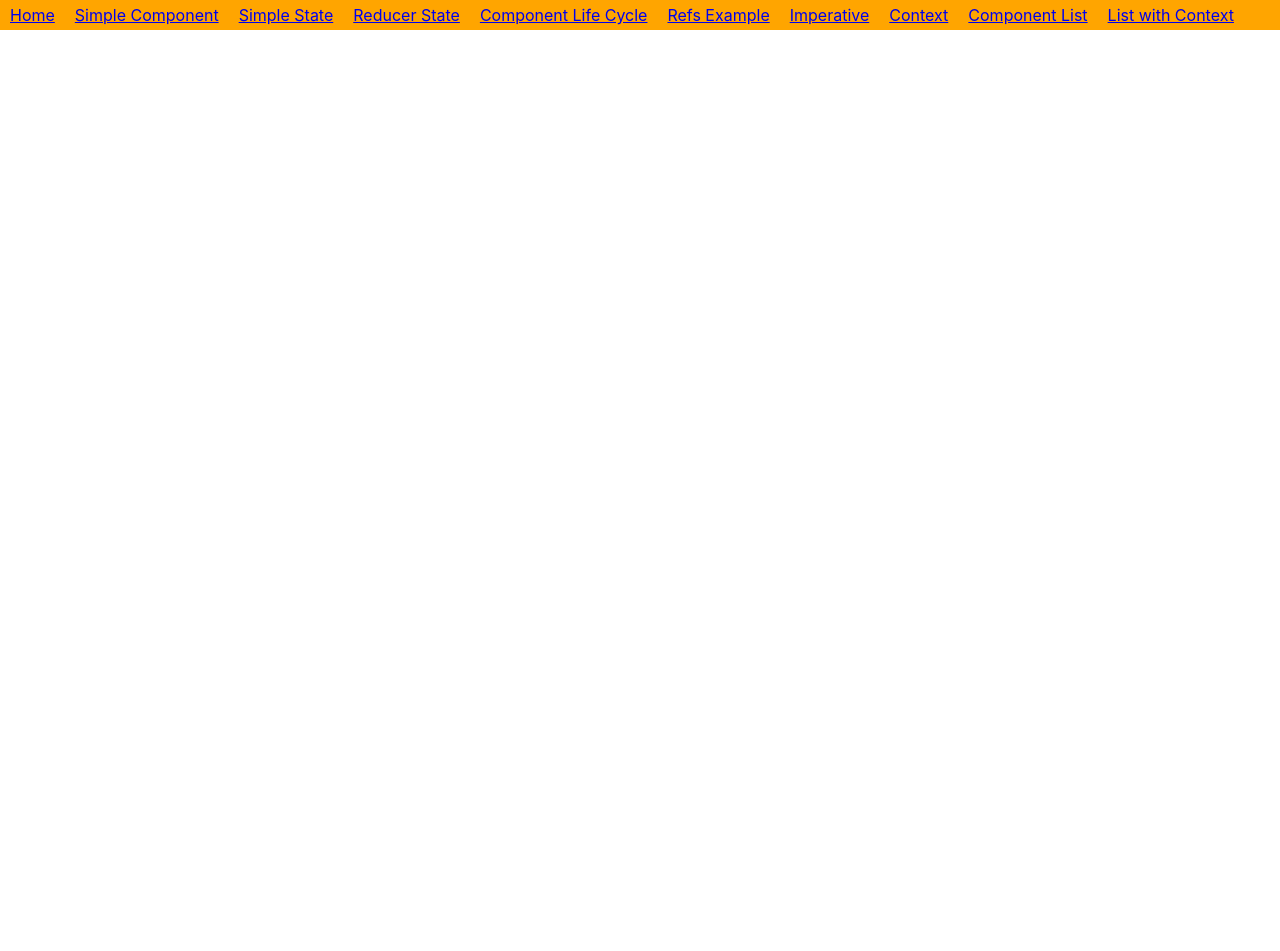
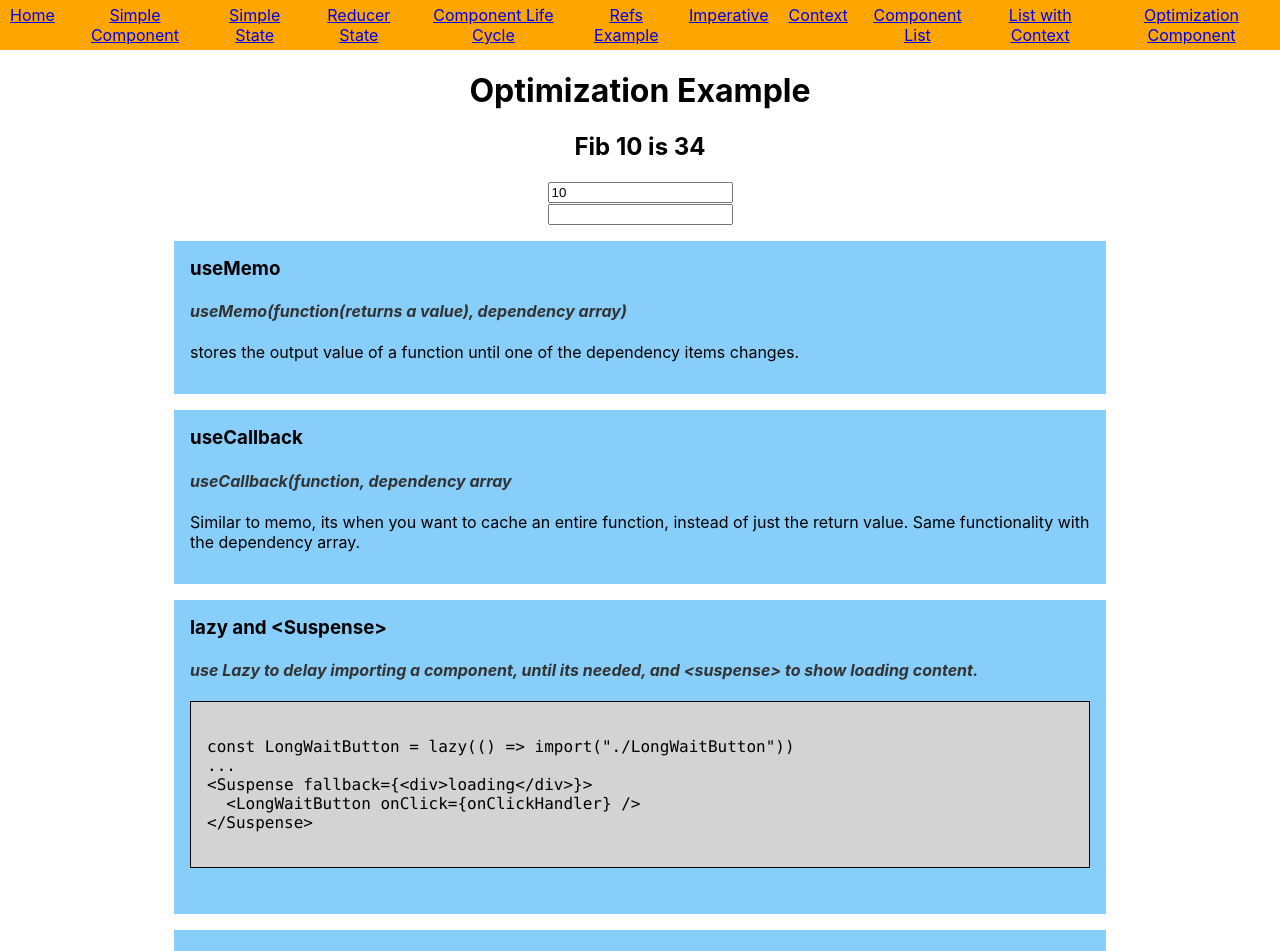
Before and after one commit to krismeister/react-practice-1, a React (Create React App) app: page /11-Optimization in a window 1280 px wide. Shown: the top 951 px of the page. Before the commit the page ends 800 px from the top, so only its background shows below. Built offline with nearby package versions, Linux system fonts and the light colour scheme; the HTML template or start-up script is replaced by a standard one.

Commit message:
Performance practice

```diff
--- /dev/null
+++ b/src/components/CodingNote/CodingNote.tsx
@@ -0,0 +1,18 @@
+import "./CodingNotes.css";
+import { FunctionComponent, ReactNode } from "react";
+
+const CodingNotes: FunctionComponent<{
+  children: ReactNode;
+  title: string;
+  summary: string;
+}> = ({ title, children, summary }) => {
+  return (
+    <section className="coding-notes">
+      <h3>{title}</h3>
+      <h4>{summary}</h4>
+      <div>{children}</div>
+    </section>
+  );
+};
+
+export default CodingNotes;
--- /dev/null
+++ b/src/components/CodingNote/CodingNotes.css
@@ -0,0 +1,19 @@
+.coding-notes {
+    background: lightskyblue;
+    border-color: darkblue;
+    max-width: 900px;
+    text-align: left;
+    margin: 16px auto;
+    padding:16px;
+}
+
+.coding-notes h3:first-child{
+    margin-top: 0;
+}
+
+
+.coding-notes h4{
+    color: #333;
+    /* font-weight:500; */
+    font-style: italic;
+}
--- a/src/index.css
+++ b/src/index.css
@@ -14,10 +14,10 @@ code {
   background: lightgray;
   border: 1px solid black;
   padding: 15px 0;
-  width: 50%;
   margin: 5px auto 30px;
   text-align: left;
   white-space: pre;
+  padding: 16px;
 }
 
 dl {
--- /dev/null
+++ b/src/pages/11-Optimization/LongWaitButton.tsx
@@ -0,0 +1,15 @@
+import { memo } from "react";
+
+const LongWaitButton = memo<{ onClick: () => void }>((props) => {
+  console.log("inside of longWait");
+
+  const x = new Date().getTime();
+  while (new Date().getTime() - x < 1000) {}
+  return (
+    <button {...props} style={{ color: "red" }}>
+      Log Value
+    </button>
+  );
+});
+
+export default LongWaitButton;
--- /dev/null
+++ b/src/pages/11-Optimization/OptimizationComponent.tsx
@@ -0,0 +1,102 @@
+import { useMemo, useState, lazy, Suspense } from "react";
+import CodingNotes from "../../components/CodingNote/CodingNote";
+const LongWaitButton = lazy(() => import("./LongWaitButton"));
+
+const Example = () => {
+  const [num, setNum] = useState(10);
+  const [logValue, setLogValue] = useState("");
+
+  const fibValue = useMemo(() => {
+    console.log("FibValue being recalcualted");
+    return fib(num);
+  }, [num]);
+
+  const onClickHandler = useMemo(() => {
+    return () => {
+      console.log(logValue);
+    };
+  }, [logValue]);
+
+  return (
+    <>
+      <h1>Optimization Example</h1>
+      <h2>
+        Fib {num} is {fibValue}
+      </h2>
+      <input
+        type="number"
+        value={num}
+        onChange={(event) => setNum(parseInt(event.target.value))}
+      />
+      <br />
+      <input
+        type="text"
+        value={logValue}
+        onChange={(e) => setLogValue(e.target.value)}
+      />
+      {logValue.length > 0 && (
+        <Suspense fallback={<div>loading</div>}>
+          <LongWaitButton onClick={onClickHandler} />
+        </Suspense>
+      )}
+    </>
+  );
+};
+
+const fib = (n: number): number => {
+  if (n === 2) return 1;
+  if (n <= 1) return 0;
+  return fib(n - 1) + fib(n - 2);
+};
+
+const OptimizationComponent = () => {
+  return (
+    <>
+      <Example />
+      <CodingNotes
+        title="useMemo"
+        summary="useMemo(function(returns a value), dependency array)"
+      >
+        <p>
+          stores the output value of a function until one of the dependency
+          items changes.
+        </p>
+      </CodingNotes>
+      <CodingNotes
+        title="useCallback"
+        summary="useCallback(function, dependency array"
+      >
+        <p>
+          Similar to memo, its when you want to cache an entire function,
+          instead of just the return value. Same functionality with the
+          dependency array.
+        </p>
+      </CodingNotes>
+      <CodingNotes
+        title="lazy and <Suspense>"
+        summary="use Lazy to delay importing a component, until its needed, and <suspense> to show loading content."
+      >
+        <code>
+          {`
+const LongWaitButton = lazy(() => import("./LongWaitButton"))
+...
+<Suspense fallback={<div>loading</div>}>
+  <LongWaitButton onClick={onClickHandler} />
+</Suspense>
+          `}
+        </code>
+      </CodingNotes>
+      <CodingNotes
+        title="memo"
+        summary="memo<props>( FunctionalComponent, comparisionFunction(optional) )"
+      >
+        <p>
+          Wrap a functional component and only re-render it when the properties
+          change.
+        </p>
+      </CodingNotes>
+    </>
+  );
+};
+
+export default OptimizationComponent;
--- a/src/router/AppRouter.tsx
+++ b/src/router/AppRouter.tsx
@@ -10,6 +10,7 @@ import { FunctionComponent } from "react";
 import ContextExample from "../pages/08-Context/ContextExample";
 import ComponentList from "../pages/09-ComponentList/ComponentList";
 import ListWithContext from "../pages/10-ListWithContext/ListWithContext";
+import OptimizationComponent from "../pages/11-Optimization/OptimizationComponent";
 
 type AppPageConfig = {
   path: string;
@@ -68,6 +69,11 @@ const appRoutes: AppPageConfig[] = [
     name: "List with Context",
     PageComponent: ListWithContext,
   },
+  {
+    path: "/11-Optimization",
+    name: "Optimization Component",
+    PageComponent: OptimizationComponent,
+  },
 ];
 
 const AppRouter = () => {
```
